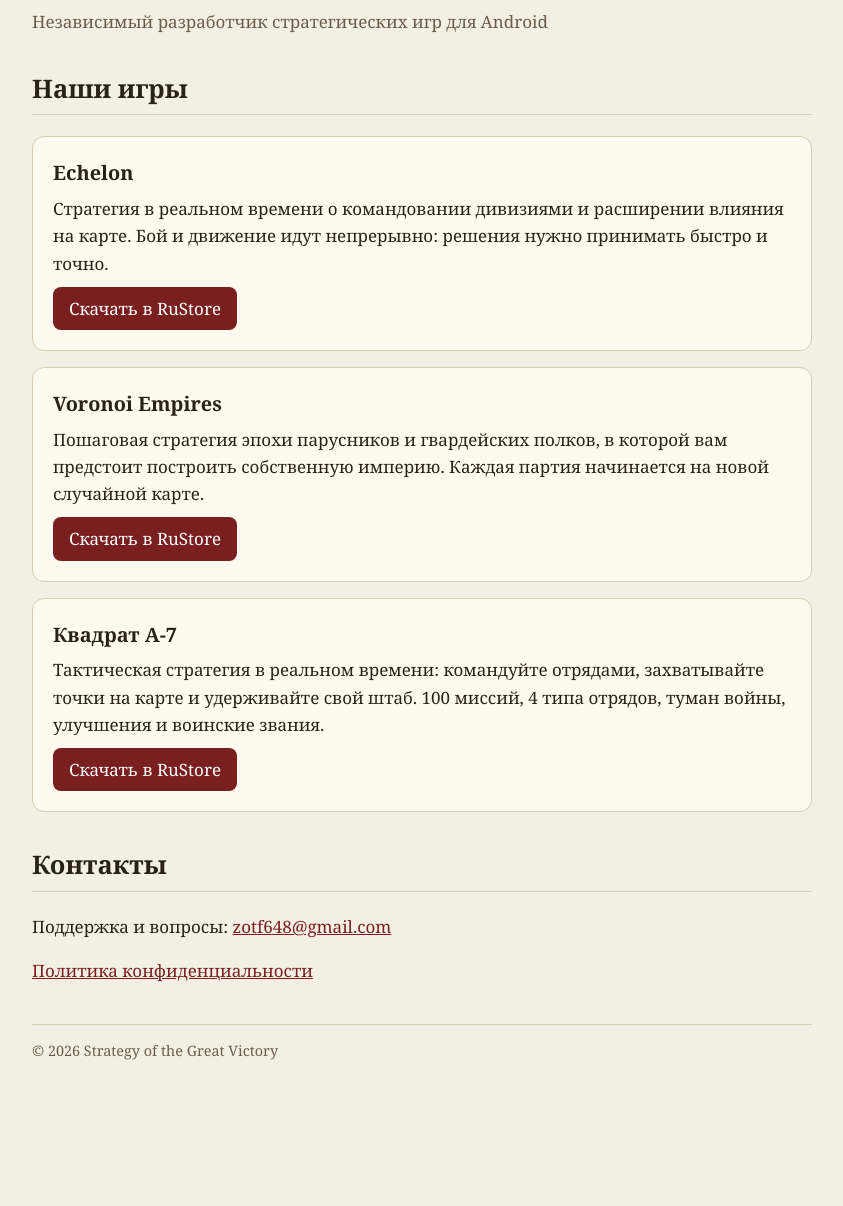
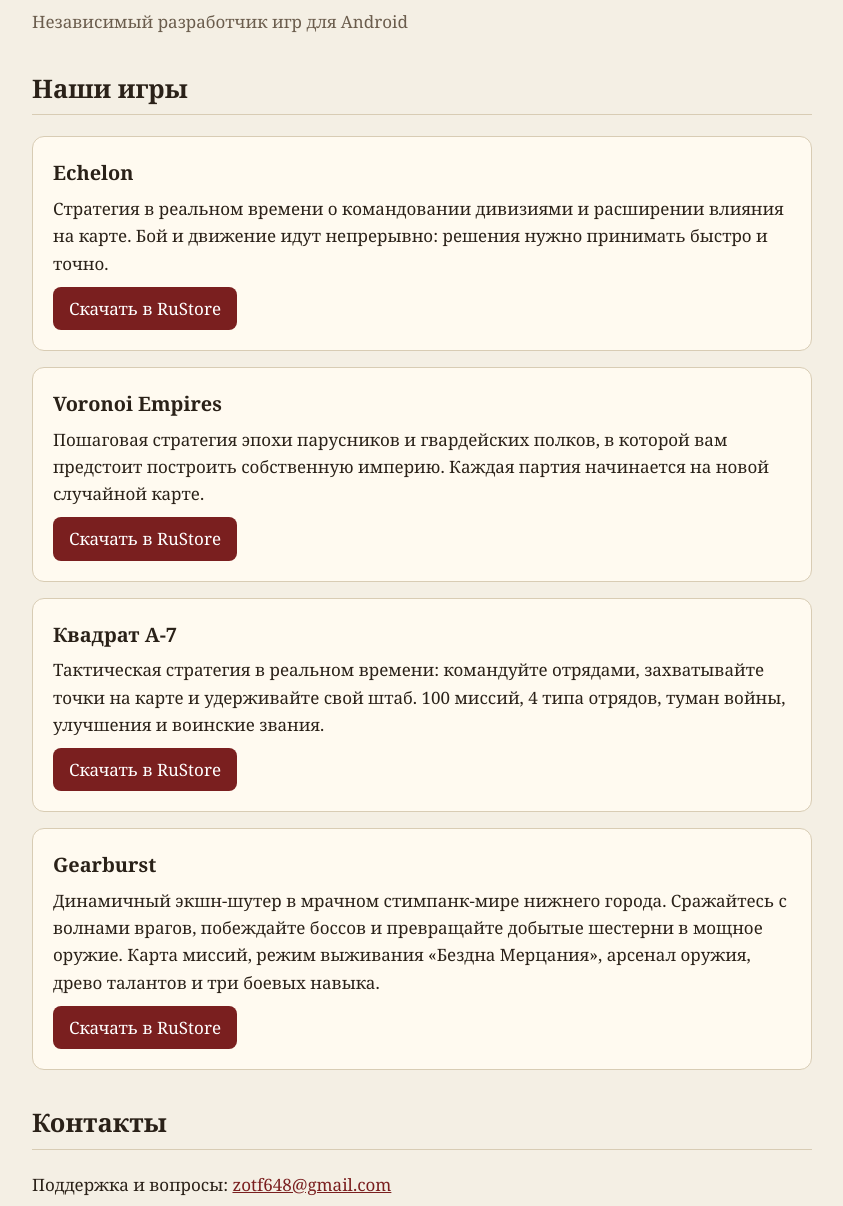
Before and after one commit to Flint212/Flint212.github.io, a plain HTML site: page index.html in a window 1280 px wide. Shown: the part 94-1300 px from the top of the page, without its empty margins (218-1061 px from the left). Before the commit the page ends 1197 px from the top, so only its background shows below. Drawn offline with Linux system fonts and the light colour scheme.

Commit message:
Enhance SEO and add new game information
Updated title and description for SEO. Added new game 'Gearburst' with details and download link.

```diff
--- a/index.html
+++ b/index.html
@@ -3,14 +3,16 @@
 <head>
 <meta charset="utf-8">
 <meta name="viewport" content="width=device-width, initial-scale=1">
-<title>Strategy of the Great Victory — стратегические игры для Android</title>
-<meta name="description" content="Strategy of the Great Victory: стратегические игры для Android. Echelon, Voronoi Empires и Квадрат А-7.">
+<title>Strategy of the Great Victory — стратегические и экшн-игры для Android</title>
+<meta name="description" content="Strategy of the Great Victory: игры для Android. Echelon, Voronoi Empires, Квадрат А-7 и Gearburst.">
+<meta name="robots" content="index, follow">
+<link rel="canonical" href="https://flint212.github.io/">
 <link rel="stylesheet" href="style.css">
 </head>
 <body>
 <div class="wrap">
 <h1>Strategy of the Great Victory</h1>
-<p class="sub">Независимый разработчик стратегических игр для Android</p>
+<p class="sub">Независимый разработчик игр для Android</p>
 
 <h2>Наши игры</h2>
 
@@ -38,6 +40,14 @@
 </div>
 </div>
 
+<div class="card">
+<div>
+<h3>Gearburst</h3>
+<p>Динамичный экшн-шутер в мрачном стимпанк-мире нижнего города. Сражайтесь с волнами врагов, побеждайте боссов и превращайте добытые шестерни в мощное оружие. Карта миссий, режим выживания «Бездна Мерцания», арсенал оружия, древо талантов и три боевых навыка.</p>
+<a class="btn" href="https://www.rustore.ru/catalog/app/com.StrategyoftheGreatVictory.Gearburst">Скачать в RuStore</a>
+</div>
+</div>
+
 <h2>Контакты</h2>
 <p>Поддержка и вопросы: <a href="mailto:zotf648@gmail.com">zotf648@gmail.com</a></p>
 <p><a href="privacy.html">Политика конфиденциальности</a></p>
```
